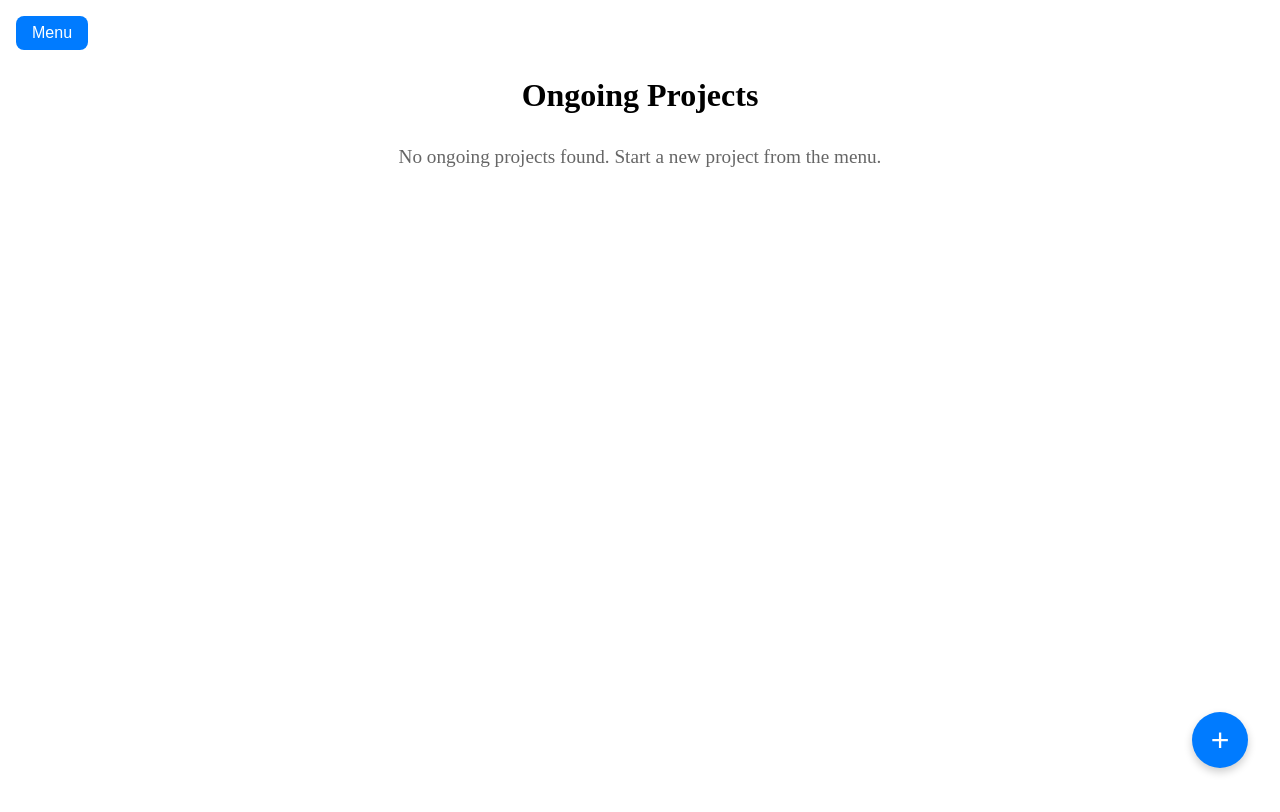
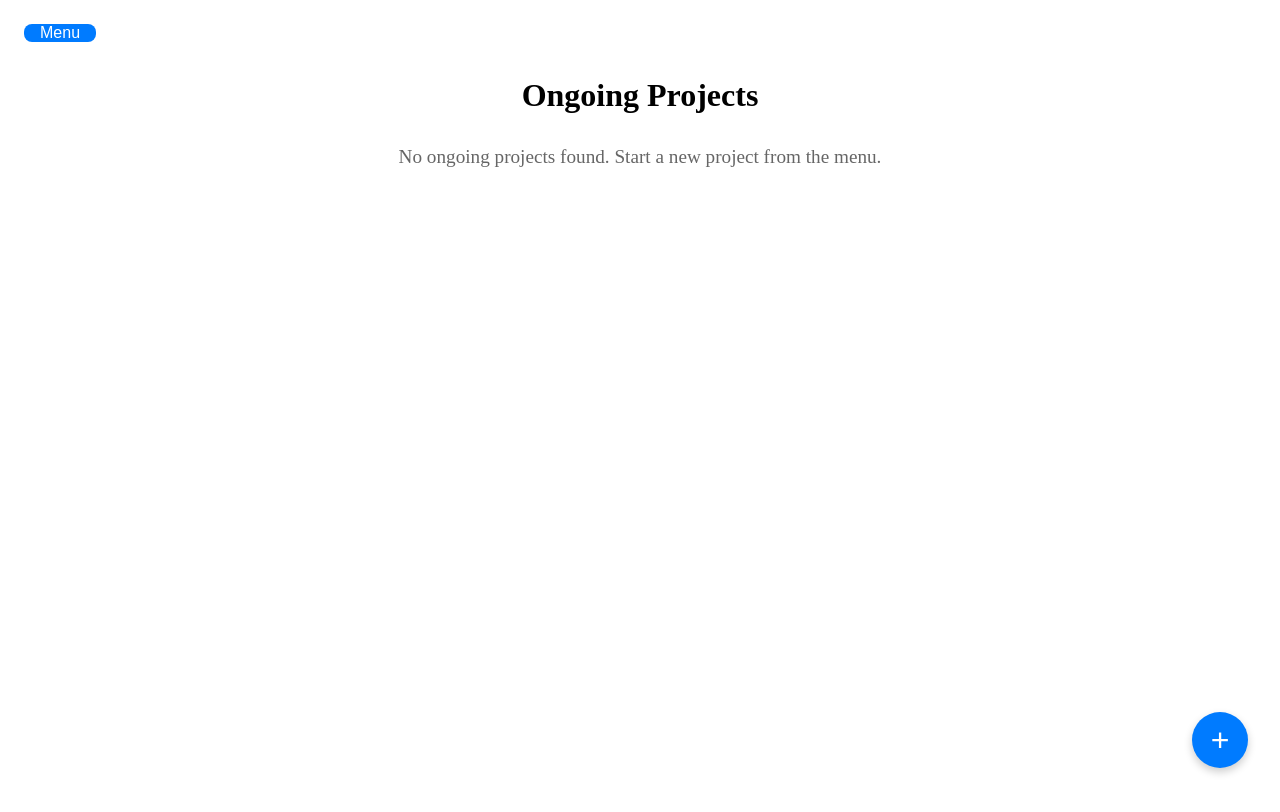
Before and after one commit to sydneyleeATX/Organizing_Buddy, a Next.js app: page /progressProjects in a window 1280 px wide. Shown: the top 812 px of the page. Built offline with nearby package versions, Linux system fonts and the light colour scheme.

Commit message:
Small changes to button css for resiliency in native app

```diff
--- a/src/components/Layout.module.css
+++ b/src/components/Layout.module.css
@@ -10,6 +10,10 @@
   cursor: pointer;
   font-size: 1rem;
   transition: background-color 0.3s;
+  z-index: 9999;
+  position: absolute;
+  padding-top: env(safe-area-inset-top);
+  padding-bottom: env(safe-area-inset-bottom);
 }
 
 .menu-button:hover {
```
Also changed, not shown: capacitor.config.ts (added, +10 -0 lines), package.json (+6 -1 lines), 69 other files (tests, documents, lock files or other folders).
